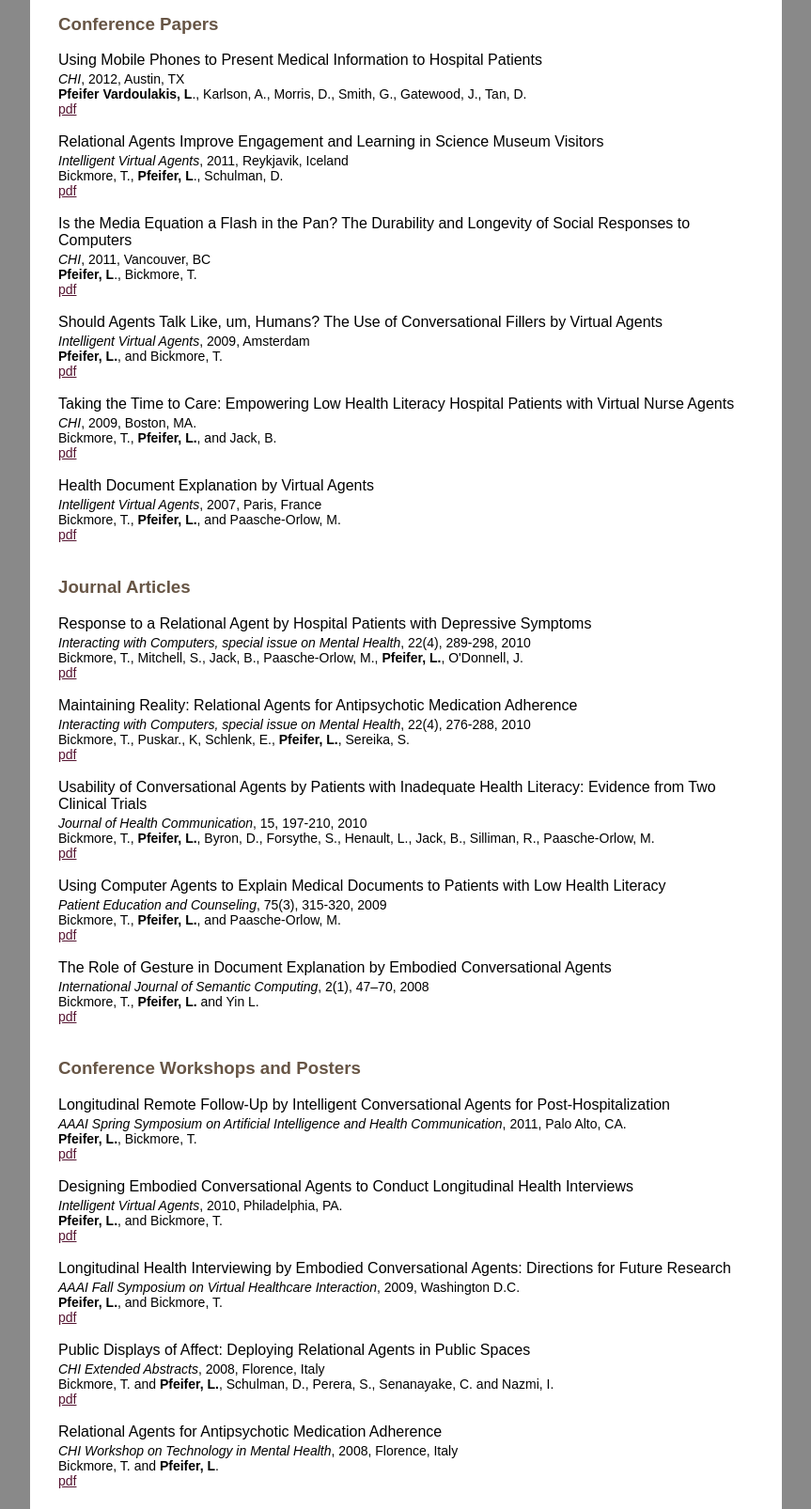
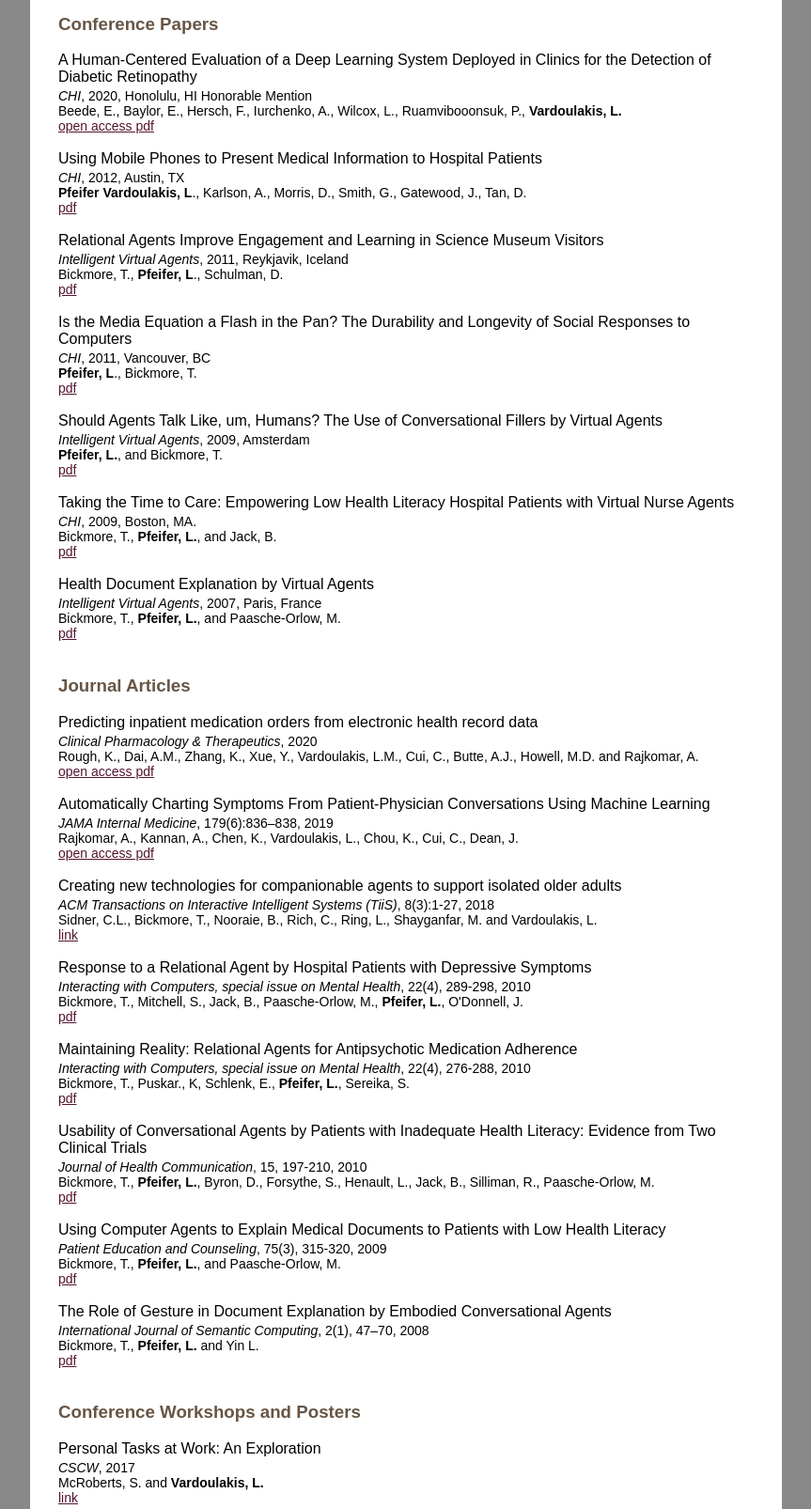
Before and after one commit to lauravardoulakis/lauravardoulakis.github.io, a plain HTML site: page publications.html in a window 1280 px wide. Shown: the part 360-1966 px from the top of the page at 94% size, without its empty margins (208-1071 px from the left). Drawn offline with Linux system fonts and the light colour scheme.

Commit message:
Update publications.html

```diff
--- a/publications.html
+++ b/publications.html
@@ -52,6 +52,16 @@ Laura M. Vardoulakis<br />
 
 <h3>Conference Papers</h3>
 
+
+
+A Human-Centered Evaluation of a Deep Learning System Deployed in Clinics for the Detection of Diabetic Retinopathy
+<div class="paperinfo">
+<em>CHI</em>, 2020, Honolulu, HI  Honorable Mention<br />
+Beede, E., Baylor, E., Hersch, F., Iurchenko, A., Wilcox, L., Ruamvibooonsuk, P., <strong>Vardoulakis, L.</strong><br />
+<a href="https://dl.acm.org/doi/abs/10.1145/3313831.3376718" target="_blank">open access pdf</a>
+</div>
+<br />
+
 Using Mobile Phones to Present Medical Information to Hospital Patients
 <div class="paperinfo">
 <em>CHI</em>, 2012, Austin, TX<br />
@@ -103,6 +113,29 @@ Bickmore, T., <strong>Pfeifer, L.</strong>, and Paasche-Orlow, M.<br />
 
 <h3>Journal Articles</h3>
 
+Predicting inpatient medication orders from electronic health record data
+<div class="paperinfo">
+<em>Clinical Pharmacology & Therapeutics</em>, 2020<br />
+Rough, K., Dai, A.M., Zhang, K., Xue, Y., Vardoulakis, L.M., Cui, C., Butte, A.J., Howell, M.D. and Rajkomar, A. <br />
+<a href="https://doi.org/10.1002/cpt.1826" target="_blank">open access pdf</a>
+</div>
+<br />
+
+Automatically Charting Symptoms From Patient-Physician Conversations Using Machine Learning
+<div class="paperinfo">
+<em>JAMA Internal Medicine</em>, 179(6):836–838, 2019<br />
+Rajkomar, A., Kannan, A., Chen, K., Vardoulakis, L., Chou, K., Cui, C., Dean, J. <br />
+<a href="https://jamanetwork.com/journals/jamainternalmedicine/fullarticle/2728955" target="_blank">open access pdf</a>
+</div>
+<br />
+
+Creating new technologies for companionable agents to support isolated older adults
+<div class="paperinfo">
+<em>ACM Transactions on Interactive Intelligent Systems (TiiS)</em>, 8(3):1-27, 2018<br />
+Sidner, C.L., Bickmore, T., Nooraie, B., Rich, C., Ring, L., Shayganfar, M. and Vardoulakis, L. <br />
+<a href="https://dl.acm.org/doi/abs/10.1145/3213050" target="_blank">link</a>
+</div>
+<br />
 
 Response to a Relational Agent by Hospital Patients with Depressive Symptoms<br />
 <div class="paperinfo">
@@ -146,6 +179,14 @@ Bickmore, T., <strong>Pfeifer, L.</strong> and Yin L.  <br />
 
 
 <h3>Conference Workshops and Posters</h3>
+
+Personal Tasks at Work: An Exploration
+<div class="paperinfo">
+<em>CSCW</em>, 2017 <br />
+McRoberts, S. and <strong>Vardoulakis, L.</strong> <br />
+<a href="https://dl.acm.org/doi/abs/10.1145/3022198.3026330" target="_blank">link</a>
+</div>
+<br />
 
 
 Longitudinal Remote Follow-Up by Intelligent Conversational Agents for Post-Hospitalization <br />
```
